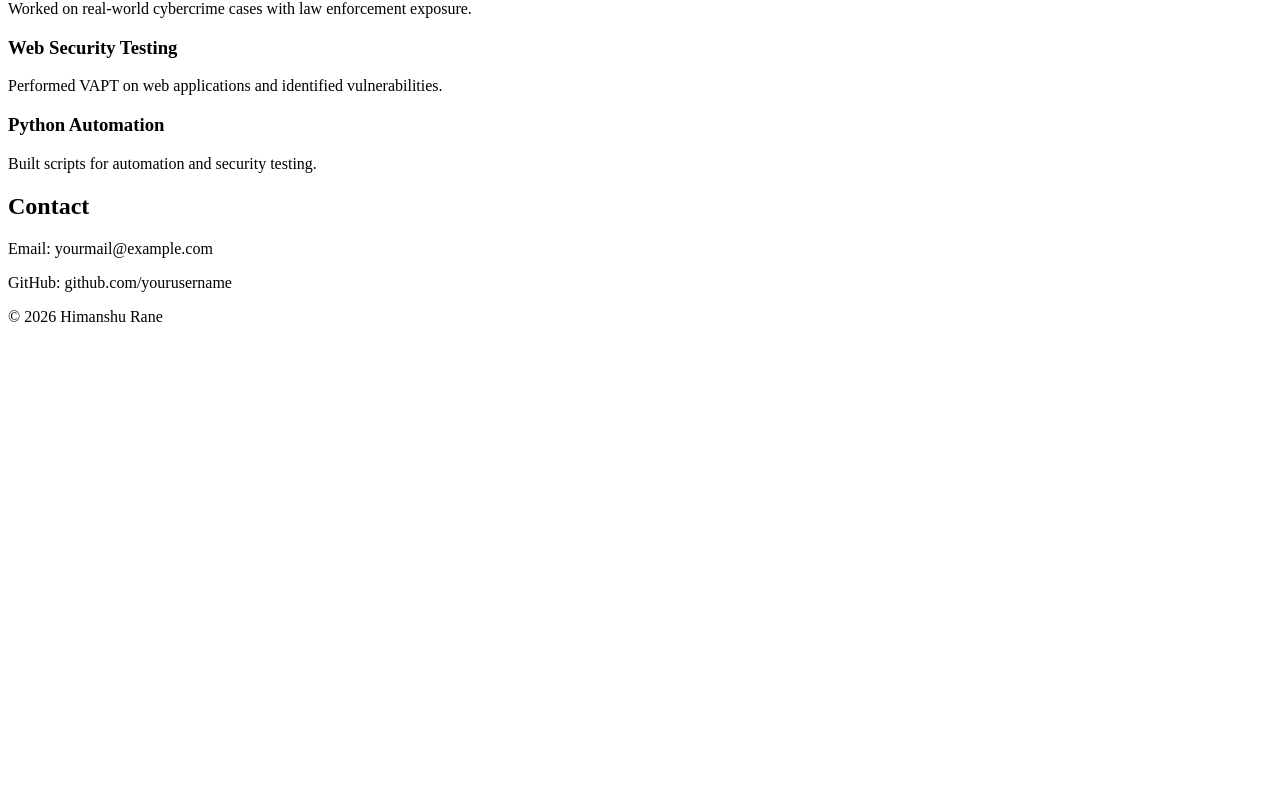
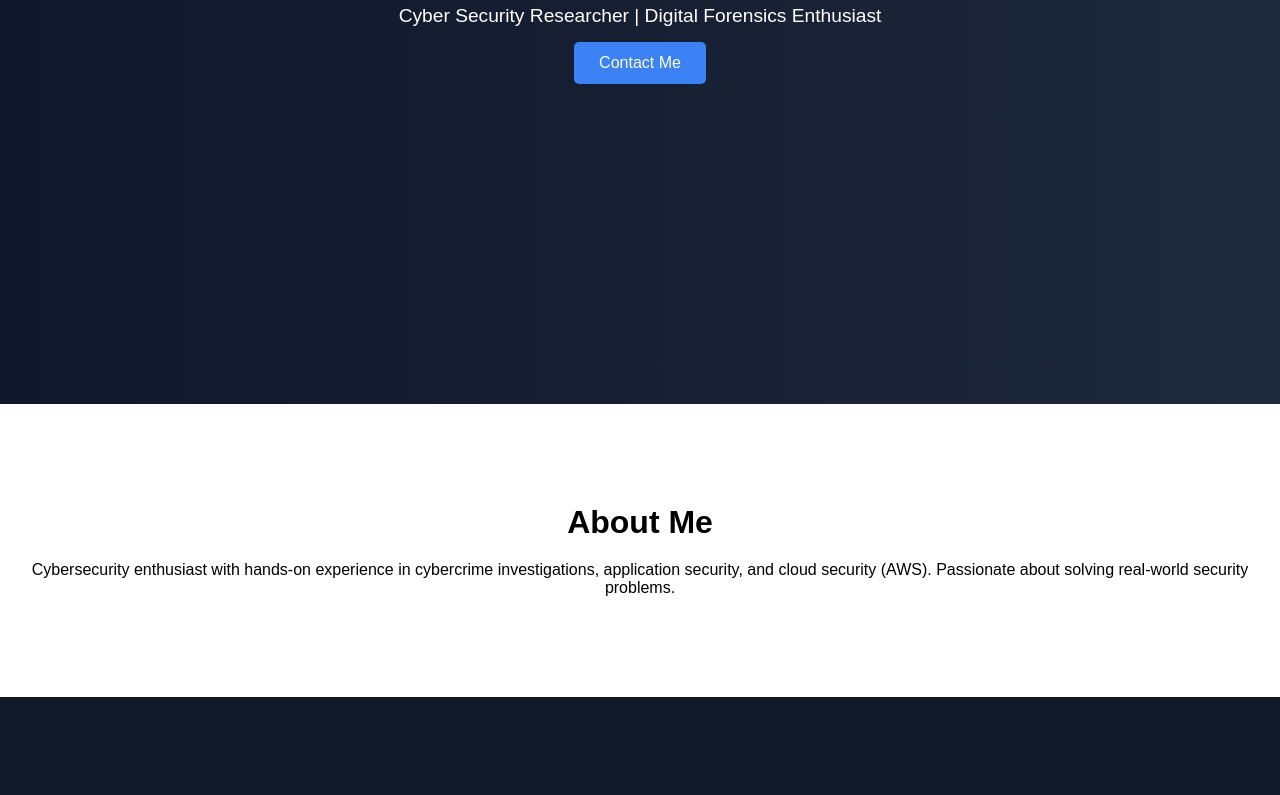
Before and after one commit to HimanshuRane/himanshurane.github.io, a plain HTML site: page index.html in a window 1280 px wide. Shown: the part 396-1191 px from the top of the page. Before the commit the page ends 800 px from the top, so only its background shows below. Drawn offline with Linux system fonts and the light colour scheme.

Commit message:
Update style.css

```diff
--- a/style.css
+++ b/style.css
@@ -1 +1,126 @@
-console.log("Portfolio Loaded");
+* {
+  margin: 0;
+  padding: 0;
+  box-sizing: border-box;
+}
+
+body {
+  font-family: 'Poppins', sans-serif;
+  scroll-behavior: smooth;
+}
+
+/* NAVBAR */
+nav {
+  position: fixed;
+  width: 100%;
+  top: 0;
+  display: flex;
+  justify-content: space-between;
+  padding: 15px 50px;
+  background: rgba(0,0,0,0.7);
+  color: white;
+  z-index: 1000;
+}
+
+nav a {
+  color: white;
+  margin-left: 20px;
+  text-decoration: none;
+}
+
+/* HERO */
+.hero {
+  height: 100vh;
+  background: linear-gradient(to right, #0f172a, #1e293b);
+  color: white;
+  display: flex;
+  flex-direction: column;
+  justify-content: center;
+  align-items: center;
+  text-align: center;
+  padding: 20px;
+}
+
+.hero h1 {
+  font-size: 3.5rem;
+}
+
+.hero p {
+  margin: 15px 0;
+  font-size: 1.2rem;
+}
+
+/* BUTTON */
+.btn {
+  background: #3b82f6;
+  padding: 12px 25px;
+  color: white;
+  text-decoration: none;
+  border-radius: 5px;
+  transition: 0.3s;
+}
+
+.btn:hover {
+  background: #2563eb;
+}
+
+/* SECTIONS */
+.section {
+  padding: 100px 20px;
+  text-align: center;
+}
+
+.section h2 {
+  margin-bottom: 20px;
+  font-size: 2rem;
+}
+
+.dark {
+  background: #111827;
+  color: white;
+}
+
+/* SKILLS */
+.skills {
+  display: flex;
+  flex-wrap: wrap;
+  justify-content: center;
+}
+
+.skills div {
+  margin: 10px;
+  padding: 12px 20px;
+  background: #3b82f6;
+  border-radius: 20px;
+  color: white;
+}
+
+/* PROJECTS */
+.projects {
+  display: flex;
+  flex-wrap: wrap;
+  justify-content: center;
+}
+
+.card {
+  background: white;
+  margin: 15px;
+  padding: 20px;
+  width: 260px;
+  border-radius: 10px;
+  transition: 0.3s;
+}
+
+.card:hover {
+  transform: translateY(-10px);
+}
+
+.dark .card {
+  background: #1f2937;
+}
+
+/* FOOTER */
+footer {
+  text-align: center;
+  padding: 20px;
+}
```
